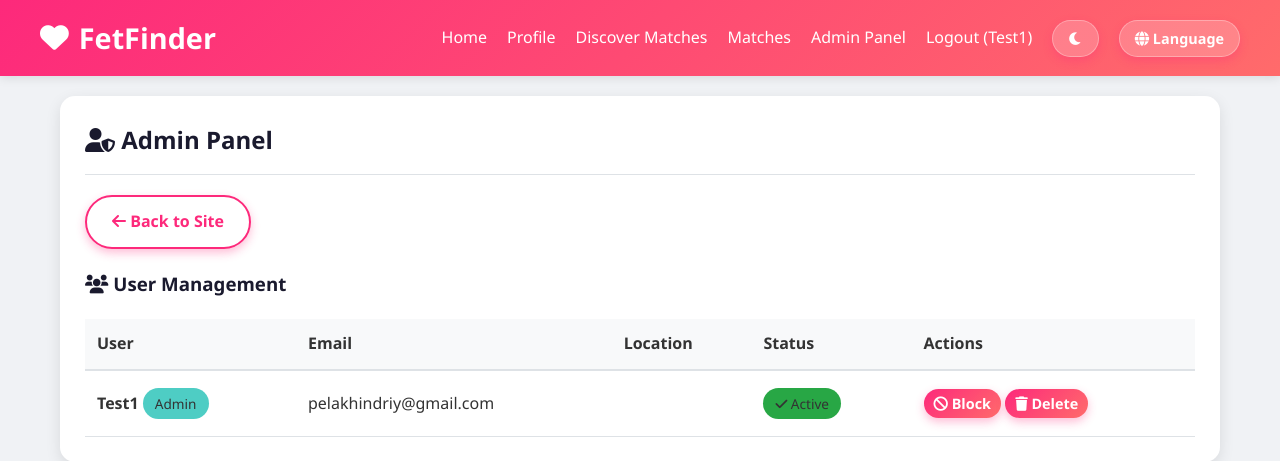
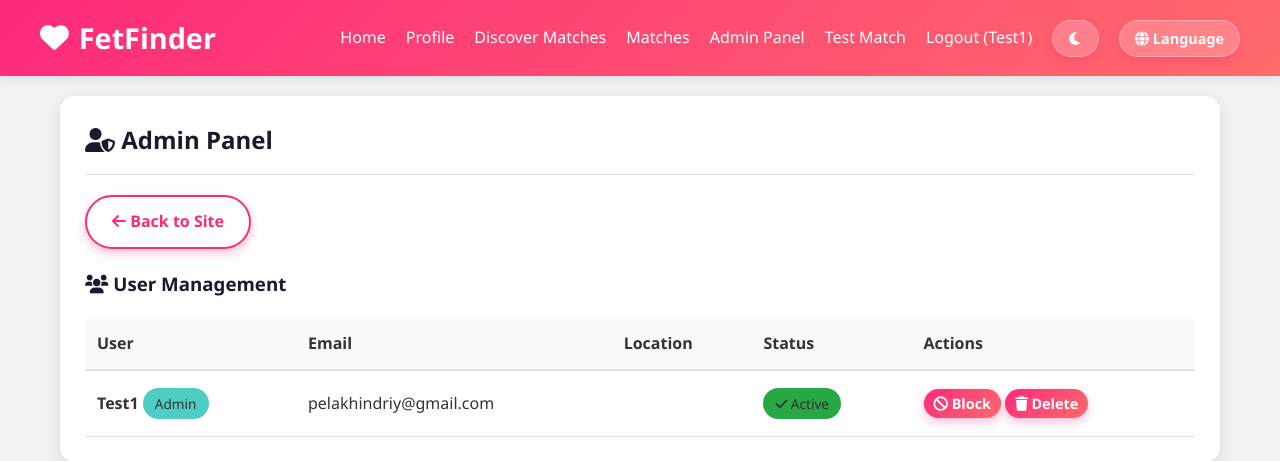
Before and after one commit to Zdristi/fetfinder, a Flask app: page /admin in a window 1280 px wide. Shown: the top 461 px of the page. Run offline with Flask 3, Linux system fonts and the light colour scheme; a user stored in the database is signed in; data comes from the database, SQL or seed files in the repository; parts of the project's set-up code (start-up, migrations or seed data) failed here and were passed over.

Commit message:
Добавлен тестовый маршрут для создания взаимных матчей и ссылка в меню для администраторов

```diff
--- a/app.py
+++ b/app.py
@@ -902,27 +902,33 @@ def admin_delete_user(user_id):
 
     return redirect(url_for('admin'))
 
-@app.route('/admin/make_admin/<user_id>', methods=['POST'])
+@app.route('/test_match')
 @login_required
-def admin_make_admin(user_id):
-    if not current_user.is_admin:
-        flash('Access denied')
+def test_match():
+    """Test route to create a mutual match for testing"""
+    # Get another user (not the current user)
+    other_user = UserModel.query.filter(UserModel.id != int(current_user.id)).first()
+    if not other_user:
+        flash('No other users found')
         return redirect(url_for('home'))
 
-    try:
-        user_id_int = int(user_id)
-        user = UserModel.query.get(user_id_int)
-        if user:
-            if make_admin(user_id_int):
-                flash(f'User {user.username} is now an admin')
-            else:
-                flash('Error making user admin')
-        else:
-            flash('User not found')
-    except (ValueError, TypeError):
-        flash('Invalid user ID')
+    # Create mutual matches
+    match1 = Match(user_id=int(current_user.id), matched_user_id=other_user.id)
+    match2 = Match(user_id=other_user.id, matched_user_id=int(current_user.id))
 
-    return redirect(url_for('admin'))
+    # Check if matches already exist
+    existing1 = Match.query.filter_by(user_id=int(current_user.id), matched_user_id=other_user.id).first()
+    existing2 = Match.query.filter_by(user_id=other_user.id, matched_user_id=int(current_user.id)).first()
+
+    if not existing1:
+        db.session.add(match1)
+    if not existing2:
+        db.session.add(match2)
+
+    db.session.commit()
+
+    flash(f'Created test mutual match with {other_user.username}')
+    return redirect(url_for('matches'))
 
 @app.route('/matches')
 @login_required
--- a/templates/base.html
+++ b/templates/base.html
@@ -23,6 +23,7 @@
                     <a href="{{ url_for('matches') }}">Matches</a>
                     {% if current_user.is_admin %}
                         <a href="{{ url_for('admin') }}">Admin Panel</a>
+                        <a href="{{ url_for('test_match') }}">Test Match</a>
                     {% endif %}
                     <a href="{{ url_for('logout') }}">{{ get_text('logout') }} ({{ current_user.username }})</a>
                 {% else %}
```
